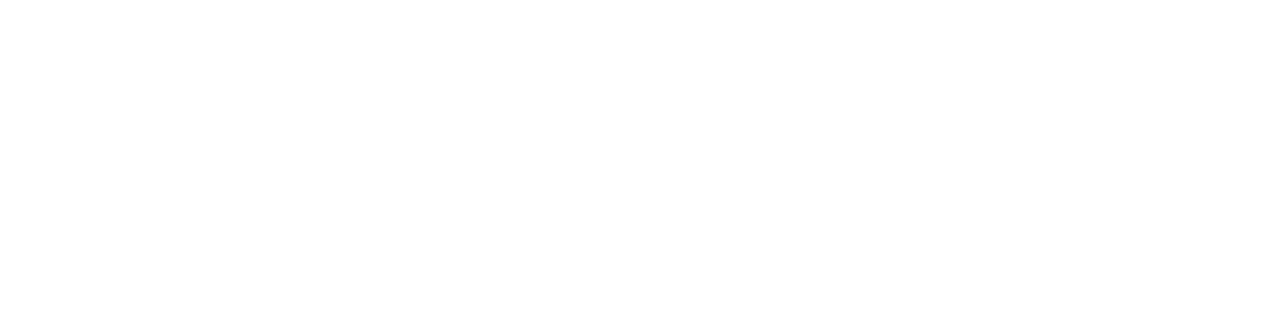
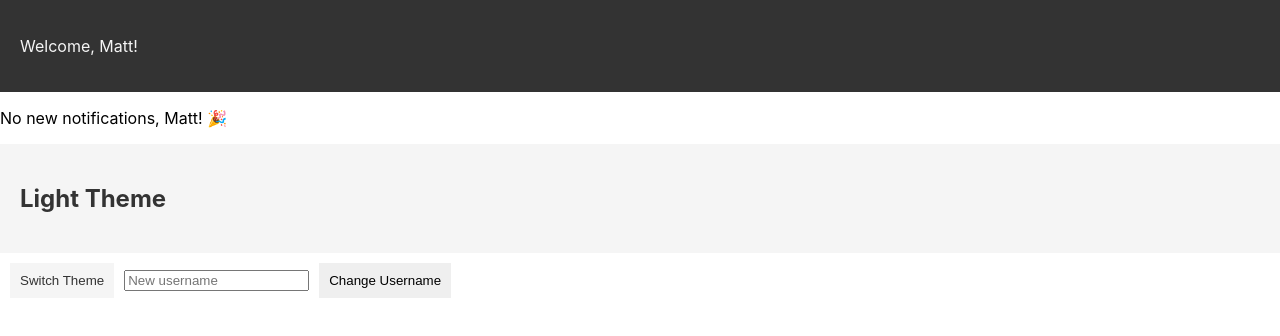
Before and after one commit to MattVegh/react-context, a React (Create React App) app: page / in a window 1280 px wide. Shown: the top 336 px of the page. Built offline with nearby package versions, Linux system fonts and the light colour scheme.

Commit message:
change username

```diff
--- a/src/App.js
+++ b/src/App.js
@@ -8,9 +8,16 @@
 class App extends Component {
 
   state = {
-    username: ''
+    newUsername: ''
   }
+
+  handleChange = (e) => {
+    const {name, value} = e.target
+    this.setState({[name]: value})
+}
+
   render() {
+    console.log(this.state)
     return (
 
       <div className="App">
@@ -30,10 +37,10 @@
           type="text"
           name="username"
           placeholder="New username"
-          value={''}
-          onChange={''}
+          value={this.state.newUsername}
+          onChange={this.handleChange}
         />
-        <button onClick={''}>Change Username</button>
+        <button >Change Username</button>
       </div>
     )
   }
--- a/src/UsernameContext.js
+++ b/src/UsernameContext.js
@@ -7,15 +7,16 @@
         username: 'Matt'
     }
 
+    changeUsername = () => {
+        this.setState({
+            username: this.event.target
+        })
+    }
 
     render() {
         return (
-            <Provider value={
-                {
-                    username: this.state.username
-                }
-            }>
-
+            <Provider value={this.state.username}>
+                {this.props.children}
             </Provider>
         )
     }
```
